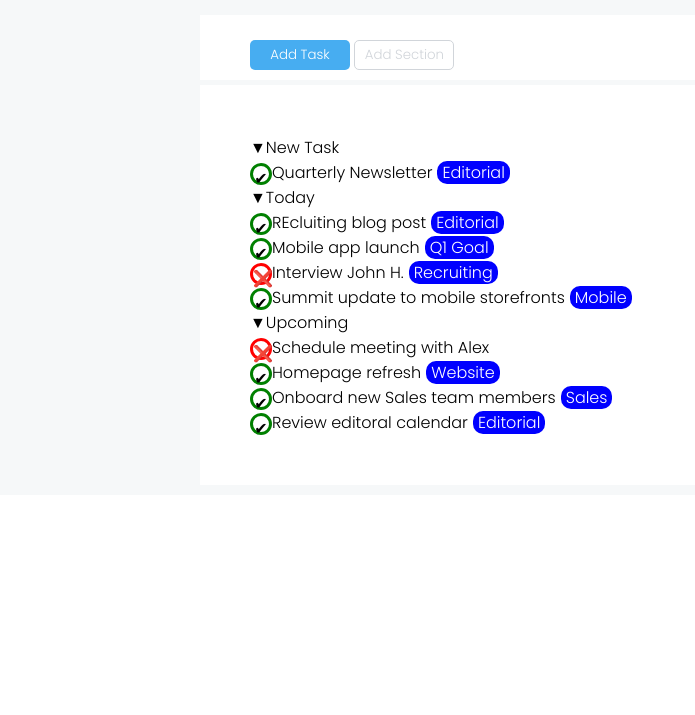
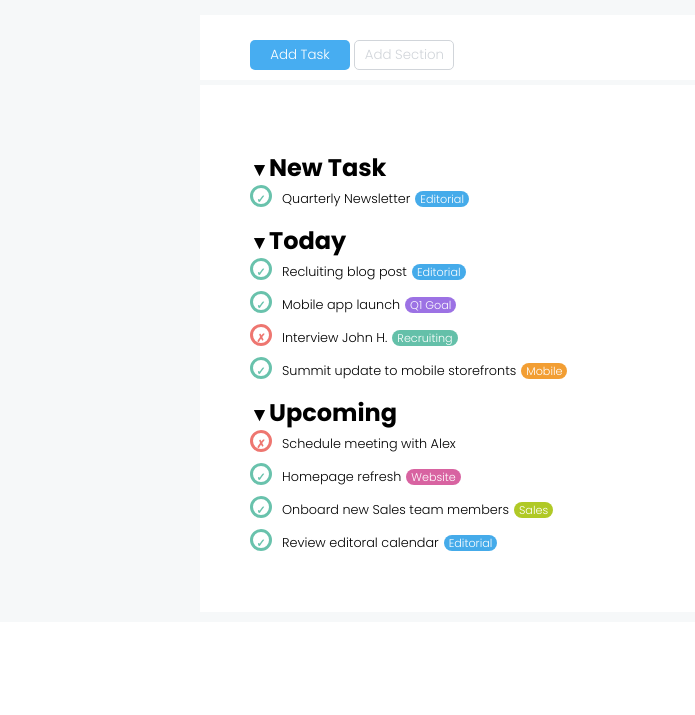
Before and after one commit to SanSciain/html-css-toboolist, a plain HTML site: page index.html in a window 1280 px wide. Shown: the part 85-800 px from the top of the page, without its empty margins (0-695 px from the left). Drawn offline with Linux system fonts and the light colour scheme.

Commit message:
exercise finaly done

```diff
--- a/css/style.css
+++ b/css/style.css
@@ -16,14 +16,17 @@
 header .container{
     height: 80px;
 }
-/* capire come posizionarli */
+
 #logo{
-
+    height: 60px;
+    vertical-align: middle;
+    margin-left: 20px;
 }
 
 #logo-text{
     font-size: 3rem;
     font-weight: bold;
+    vertical-align: middle;
 }
 
 /* MAIN */
@@ -68,24 +71,67 @@ ul{
     list-style: none;
 }
 
+li{
+    margin-bottom: 10px;
+    font-weight: normal;
+    font-size: 0.8rem;
+}
+
+li.father{
+    margin-top: 15px;
+    font-weight: bold;
+    font-size: 1.5rem;
+}
+
 .circle{
     display: inline-block;
     width: 22px;
     height: 22px;
-    border: 3px solid green;
+    border: 3px solid #69c2ac;
+    font-size: 0.7rem;
+    font-weight: bold;
     border-radius: 50%;
     text-align: center;
-    vertical-align: middle;
+    line-height: 22px;
+    color: #69c2ac;
+    margin-right: 10px;
 }
 
 .circle.red{
-    border-color: red;
+    border-color: #ee7670;
+    color: #ee7670;
 }
 
 .label{
     padding: 0px 5px;
-    background-color: blue;
+    background-color: #45abea;
     border-radius: 10px;
     margin-left: 5px;
     color: white;
+    font-size: 0.7rem;
+    font-weight: normal;
 }
+
+.label.q1{
+    background-color: #9c72e4;
+}
+
+.label.re{
+    background-color: #64c0a9;
+}
+
+.label.mobile{
+    background-color: #f29e33;
+}
+
+.label.web{
+    background-color: #d863a1;
+}
+
+.label.sale{
+    background-color: #b0c926;
+}
+
+span.triangle{
+    font-size: 1.2rem;
+}
--- a/index.html
+++ b/index.html
@@ -32,30 +32,30 @@
 
             <section>
                 <ul>
-                    <li>
-                        &#9660;New Task
+                    <li class="father">
                         <ul>
-                            <li><span class="circle">&#x2714;</span>Quarterly Newsletter<span class="label editorial">Editorial</span> </li>
+                            <span class="triangle">&#9660;</span>New Task
+                            <li><span class="circle">&checkmark;</span>Quarterly Newsletter<span class="label editorial">Editorial</span> </li>
                         </ul>
                     </li>
 
-                    <li>
-                        &#9660;Today
+                    <li class="father">
                         <ul>
-                            <li><span class="circle">&#x2714;</span>REcluiting blog post<span class="label editorial">Editorial</span></li>
-                            <li><span class="circle">&#x2714;</span>Mobile app launch<span class="label q1">Q1 Goal</span></li>
-                            <li><span class="circle red">&#x274C;</span>Interview John H.<span class="label re">Recruiting</span></li>
-                            <li><span class="circle">&#x2714;</span>Summit update to mobile storefronts<span class="label mobile">Mobile</span></li>
+                            <span class="triangle">&#9660;</span>Today
+                            <li><span class="circle">&checkmark;</span>Recluiting blog post<span class="label editorial">Editorial</span></li>
+                            <li><span class="circle">&checkmark;</span>Mobile app launch<span class="label q1">Q1 Goal</span></li>
+                            <li><span class="circle red">&cross;</span>Interview John H.<span class="label re">Recruiting</span></li>
+                            <li><span class="circle">&checkmark;</span>Summit update to mobile storefronts<span class="label mobile">Mobile</span></li>
                         </ul>
                     </li>
 
-                    <li>
-                        &#9660;Upcoming
+                    <li class="father">
                         <ul>
-                            <li><span class="circle red">&#x274C;</span>Schedule meeting with Alex</li>
-                            <li><span class="circle">&#x2714;</span>Homepage refresh<span class="label web">Website</span></li>
-                            <li><span class="circle">&#x2714;</span>Onboard new Sales team members<span class="label sale">Sales</span></li>
-                            <li><span class="circle">&#x2714;</span>Review editoral calendar<span class="label editorial">Editorial</span></li>
+                            <span class="triangle">&#9660;</span>Upcoming
+                            <li><span class="circle red">&cross;</span>Schedule meeting with Alex</li>
+                            <li><span class="circle">&checkmark;</span>Homepage refresh<span class="label web">Website</span></li>
+                            <li><span class="circle">&checkmark;</span>Onboard new Sales team members<span class="label sale">Sales</span></li>
+                            <li><span class="circle">&checkmark;</span>Review editoral calendar<span class="label editorial">Editorial</span></li>
                         </ul>
                     </li>
 
```
